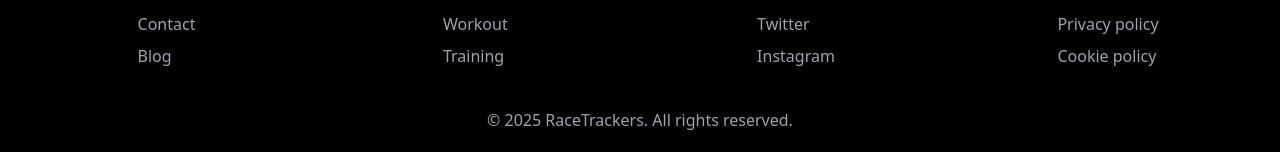
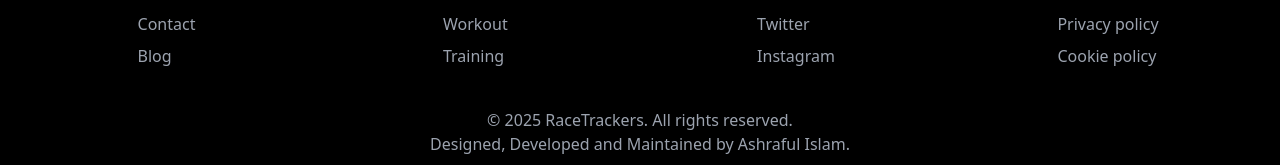
Before and after one commit to mdashraful24/race-trackers-client, a React (Vite) app: page / in a window 1280 px wide. Shown: the part 4314-4479 px from the top of the page. Built offline with nearby package versions, Linux system fonts and the light colour scheme; no server answers.

Commit message:
updated footer

```diff
--- a/src/pages/shared/Footer.jsx
+++ b/src/pages/shared/Footer.jsx
@@ -37,7 +37,8 @@ const Footer = () => {
                     <a className="link link-hover text-base">Cookie policy</a>
                 </nav>
             </footer>
-            <p className="text-center text-gray-400 pt-10 pb-5">&copy; {new Date().getFullYear()} RaceTrackers. All rights reserved.</p>
+            <p className="text-center text-gray-400 pt-10">&copy; {new Date().getFullYear()} RaceTrackers. All rights reserved.</p>
+            <p className="text-center text-gray-400 pb-3">Designed, Developed and Maintained by Ashraful Islam.</p>
         </div>
     );
 };
```
